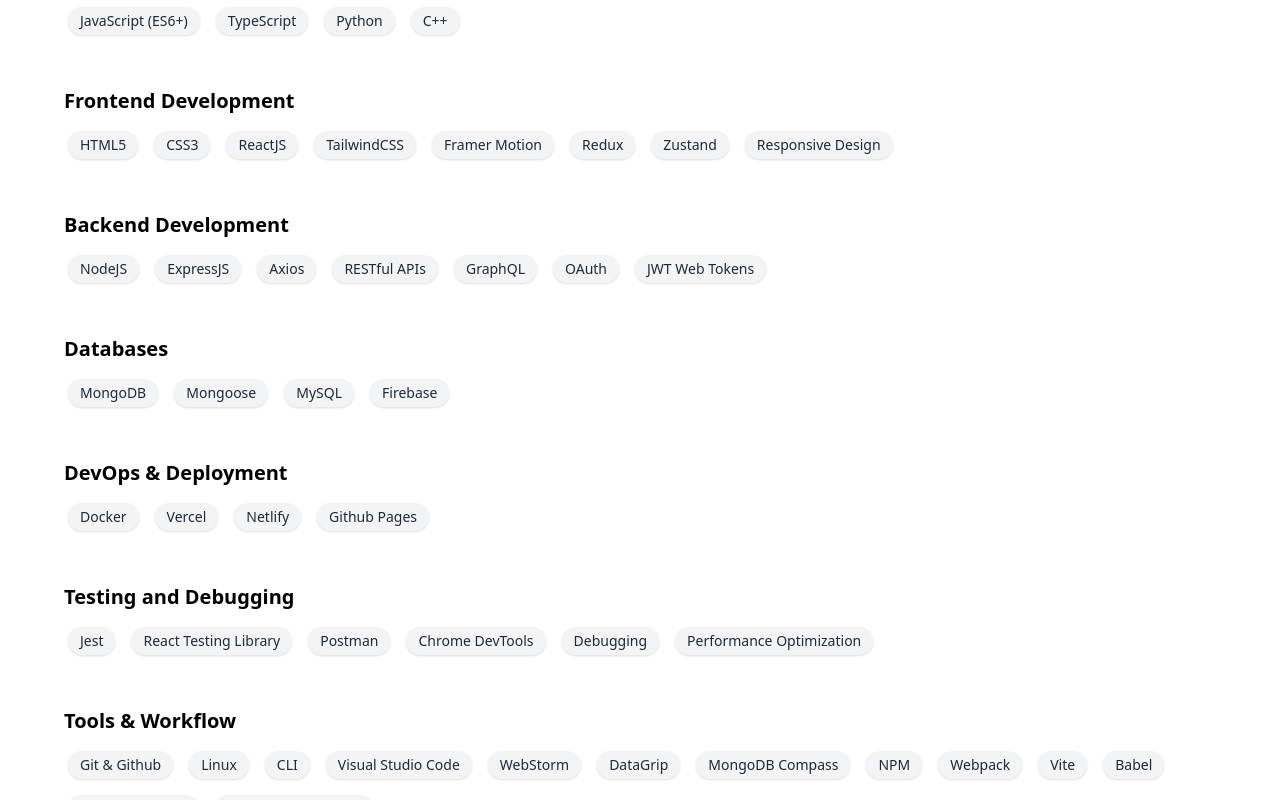
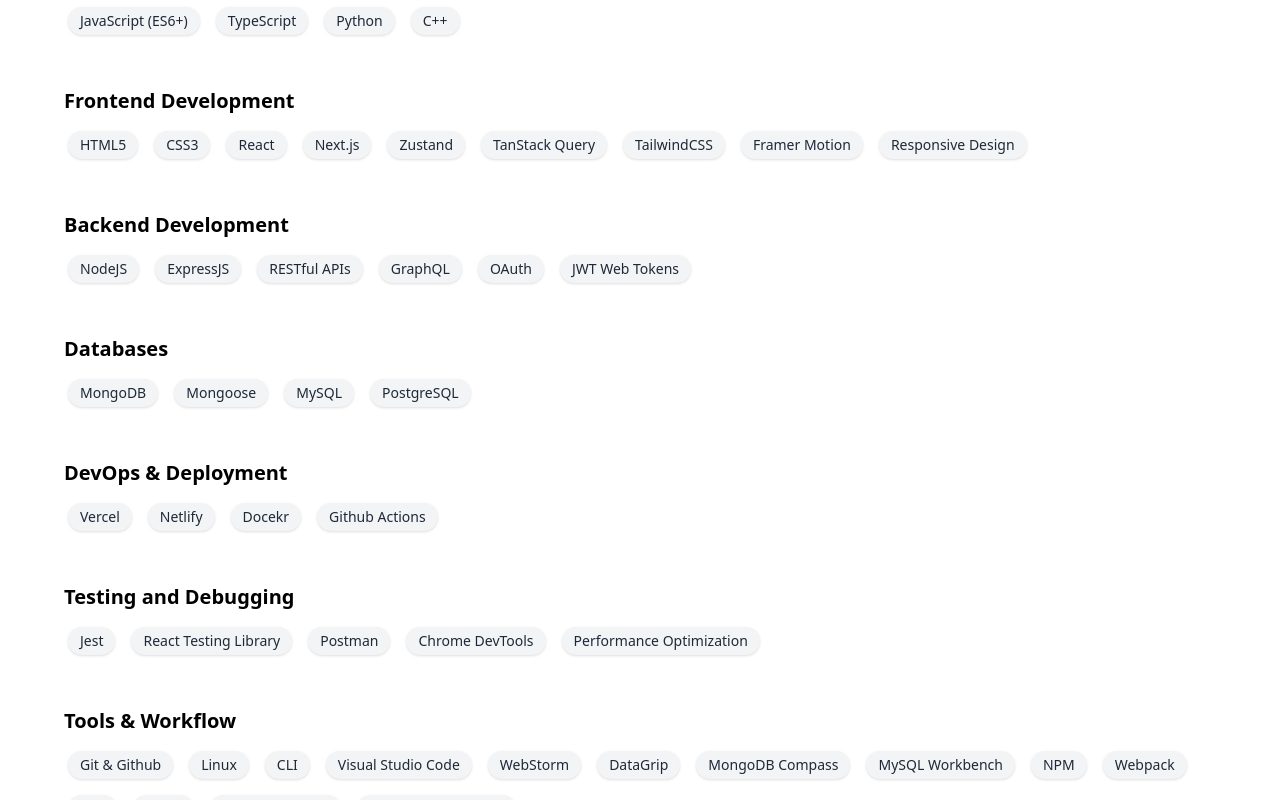
Before and after one commit to guesswhozayn/portfolio, a React (Vite) app: page /resume in a window 1280 px wide. Shown: the part 660-1460 px from the top of the page. Built offline with nearby package versions, Linux system fonts and the light colour scheme.

Commit message:
updated skills in resume

```diff
--- a/src/components/Resume.jsx
+++ b/src/components/Resume.jsx
@@ -6,34 +6,33 @@
   const frontend = [
     "HTML5",
     "CSS3",
-    "ReactJS",
+    "React",
+    "Next.js",
+    "Zustand",
+    "TanStack Query",
     "TailwindCSS",
     "Framer Motion",
-    "Redux",
-    "Zustand",
     "Responsive Design",
   ];
 
   const backend = [
     "NodeJS",
     "ExpressJS",
-    "Axios",
     "RESTful APIs",
     "GraphQL",
     "OAuth",
     "JWT Web Tokens",
   ];
 
-  const databases = ["MongoDB", "Mongoose", "MySQL", "Firebase"];
+  const databases = ["MongoDB", "Mongoose", "MySQL", "PostgreSQL"];
 
-  const devops = ["Docker", "Vercel", "Netlify", "Github Pages"];
+  const devops = ["Vercel", "Netlify", "Docekr", "Github Actions"];
 
   const testing = [
     "Jest",
     "React Testing Library",
     "Postman",
     "Chrome DevTools",
-    "Debugging",
     "Performance Optimization",
   ];
 
@@ -45,6 +44,7 @@
     "WebStorm",
     "DataGrip",
     "MongoDB Compass",
+    "MySQL Workbench",
     "NPM",
     "Webpack",
     "Vite",
```
Also changed, not shown: 1 other file (tests, documents, lock files or other folders).
